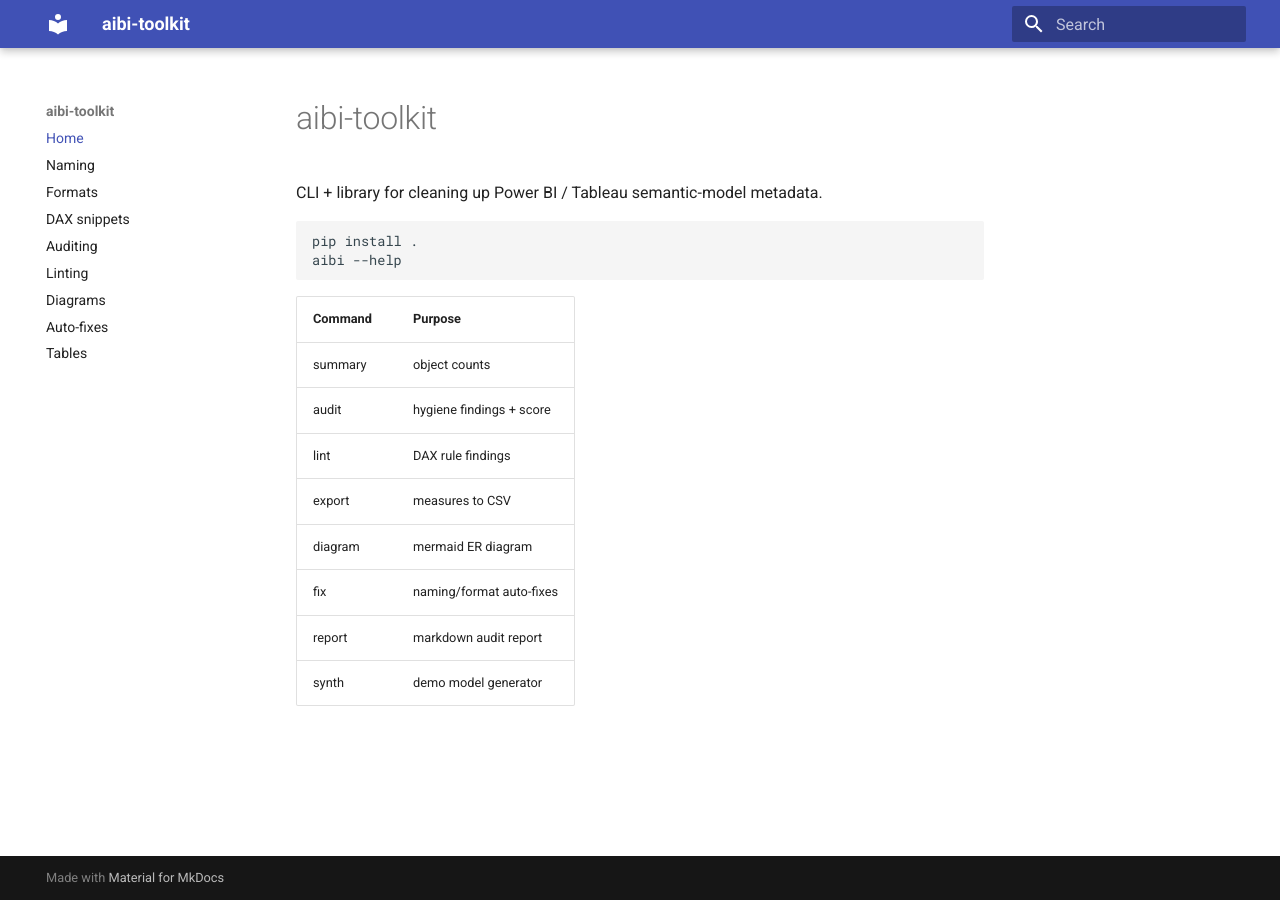
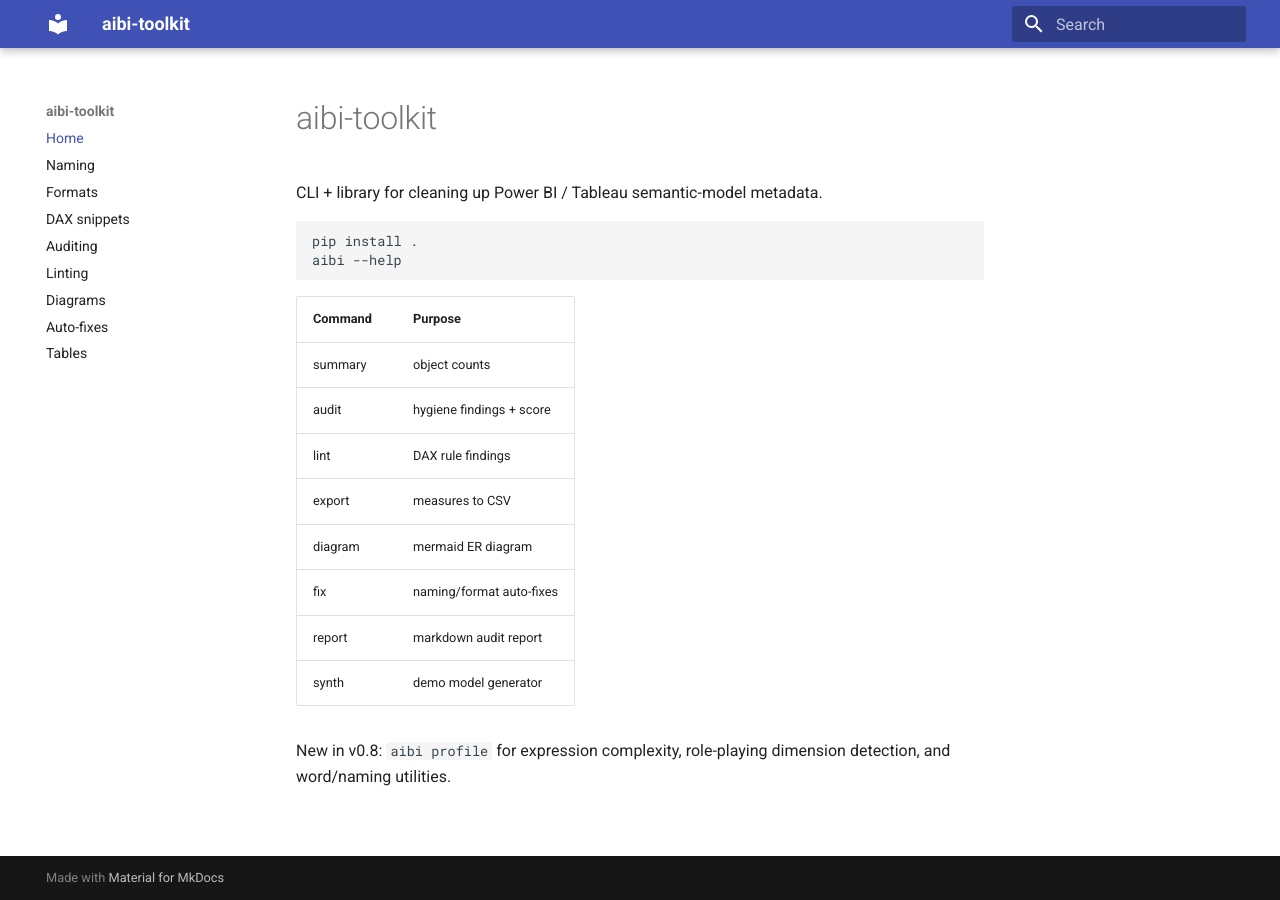
Before and after one commit to SourinRakshit-ai/aibi-toolkit, an MkDocs documentation site: the page built from docs/index.md, in a window 1280 px wide. Built offline with MkDocs 1.6.1 and Material for MkDocs 9.7.7, drawn with Linux system fonts in a browser that asks for light colours.

Commit message:
docs: site index v0.8 notes

```diff
--- a/docs/index.md
+++ b/docs/index.md
@@ -17,3 +17,6 @@
 | fix      | naming/format auto-fixes         |
 | report   | markdown audit report            |
 | synth    | demo model generator             |
+
+New in v0.8: `aibi profile` for expression complexity, role-playing
+dimension detection, and word/naming utilities.
```
